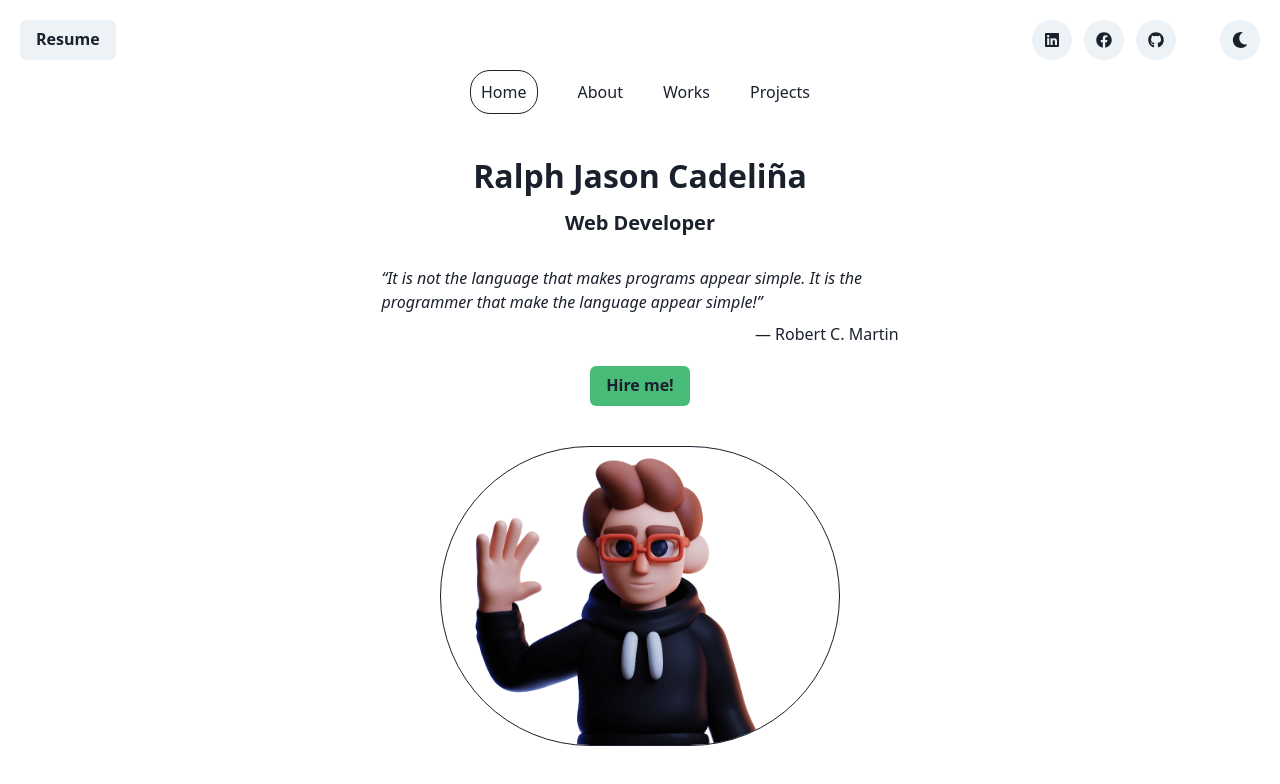
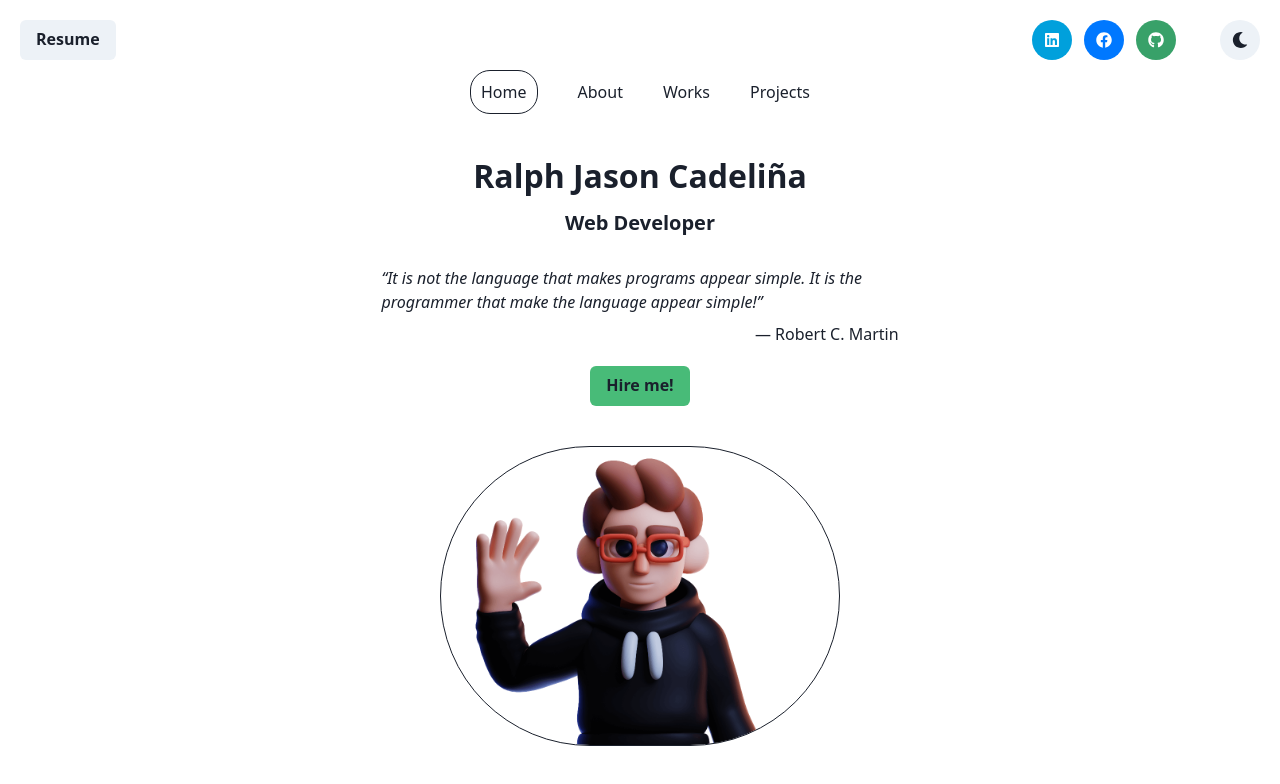
Before and after one commit to 5dam/ralphcadelinaportfolio, a React (Vite) app: page / in a window 1280 px wide. Shown: the top 784 px of the page. Built offline with nearby package versions, Linux system fonts and the light colour scheme.

Commit message:
fixed icon colors

```diff
--- a/src/components/Navbar.jsx
+++ b/src/components/Navbar.jsx
@@ -19,12 +19,12 @@ export default function Navbar() {
 
       <VStack p={5}>
         <Flex w="100%" gap="3">
-      <Button>Resume</Button>
+        <Button>Resume</Button>
           <Spacer />
-          <IconButton icon={<FaLinkedin />} isRound="true" onClick={""} />
-          <IconButton icon={<FaFacebook />} isRound="true" onClick={""} />
-          <IconButton icon={<FaGithub />} isRound="true" onClick={""} />
-          <IconButton ml={8} icon={isDark ? <FaSun /> : <FaMoon />} isRound="true" onClick={toggleColorMode} />
+          <IconButton colorScheme='linkedin' icon={<FaLinkedin />} isRound="true" onClick={""} />
+          <IconButton colorScheme='messenger' icon={<FaFacebook />} isRound="true" onClick={""} />
+          <IconButton colorScheme='green' icon={<FaGithub />} isRound="true" onClick={""} />
+          <IconButton ml={8} icon={isDark ? <FaSun color="yellow" /> : <FaMoon />} isRound="true" onClick={toggleColorMode} />
         </Flex>
       </VStack>
       <Container>
```
